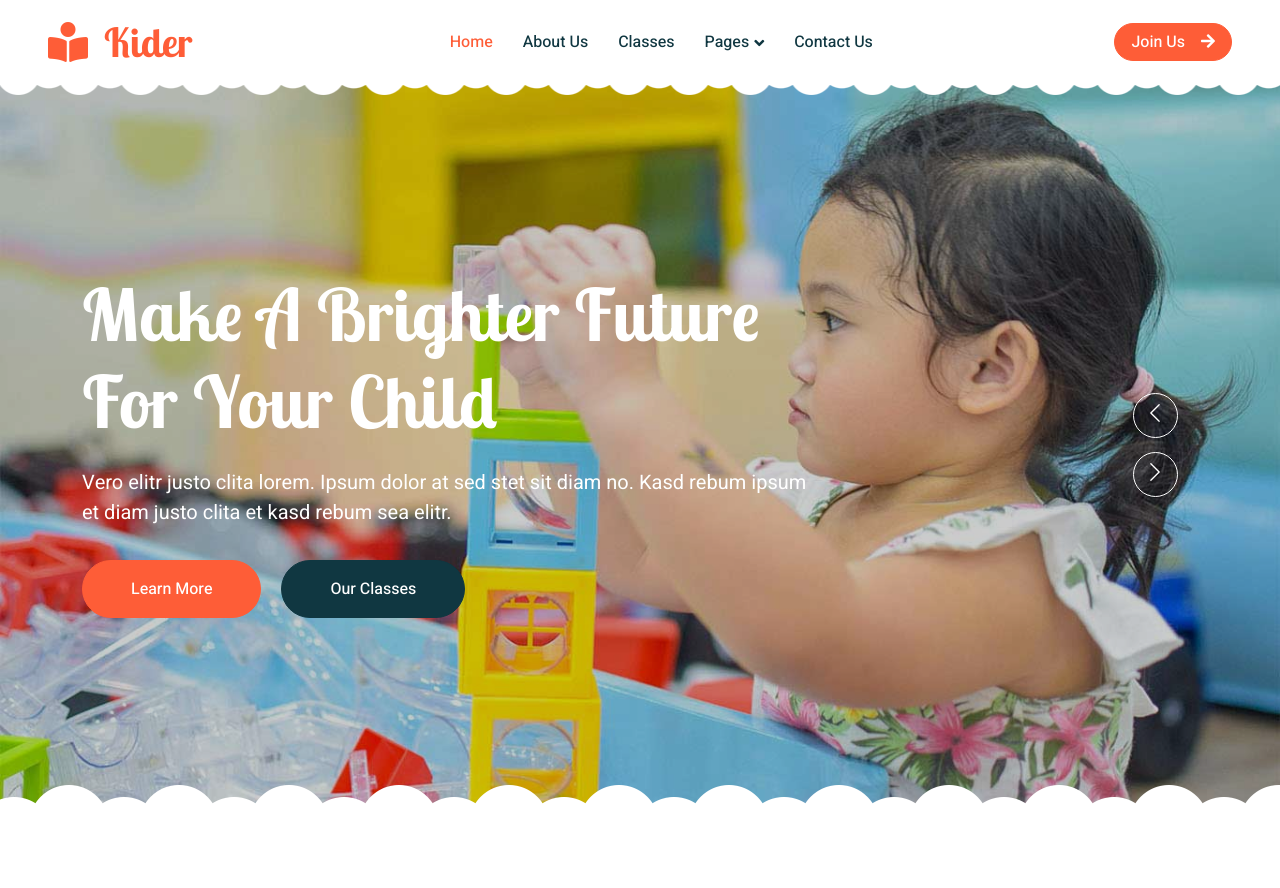
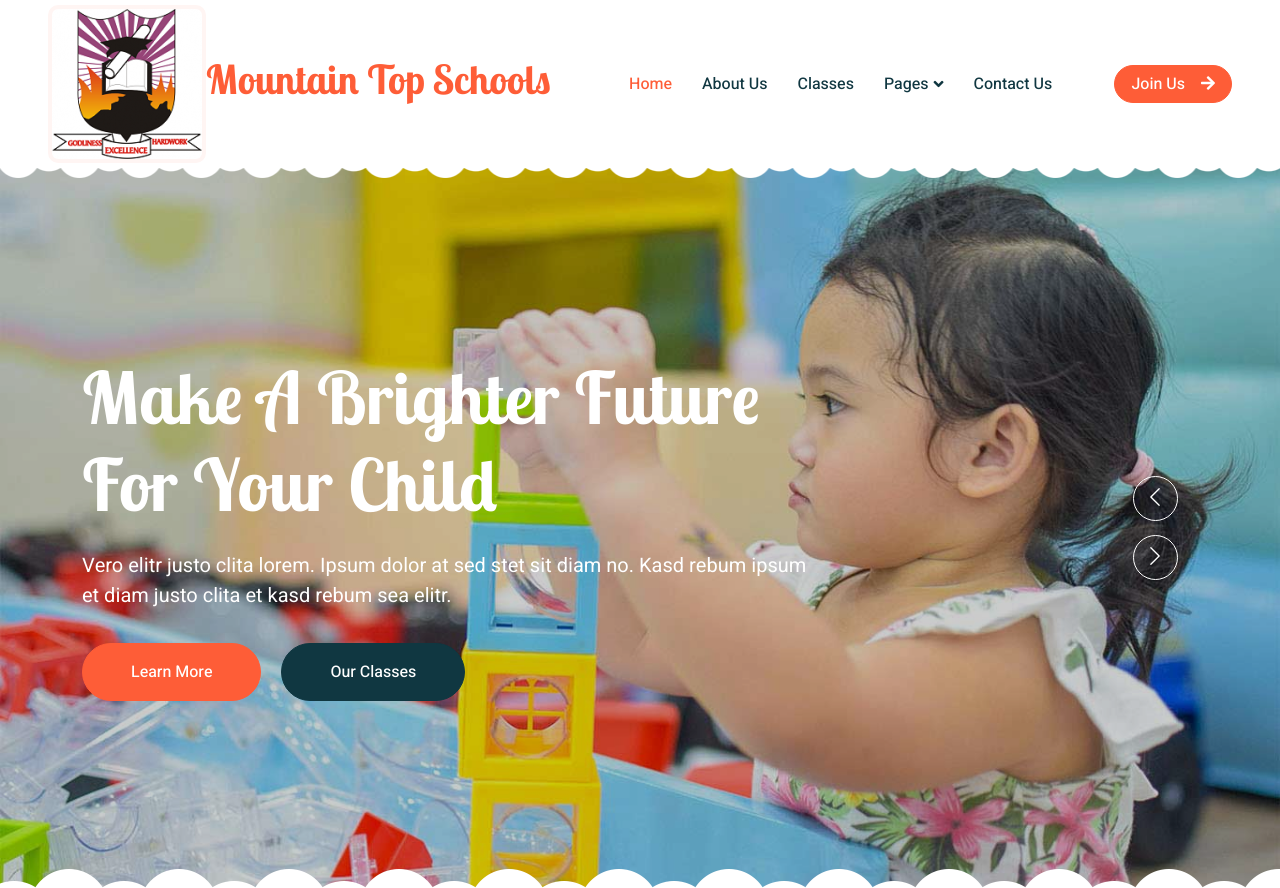
Before and after one commit to leverpaytech/mountaintopsch, a plain HTML site: page index.html in a window 1280 px wide. Shown: the top 888 px of the page. Drawn offline with nearby package versions, Linux system fonts and the light colour scheme.

Commit message:
updated logo

```diff
--- a/index.html
+++ b/index.html
@@ -45,7 +45,7 @@
         <!-- Navbar Start -->
         <nav class="navbar navbar-expand-lg bg-white navbar-light sticky-top px-4 px-lg-5 py-lg-0">
             <a href="index.html" class="navbar-brand">
-                <h1 class="m-0 text-primary"><i class="fa fa-book-reader me-3"></i>Kider</h1>
+                <h1 class="m-0 text-primary"><img class="img-fluid rounded bg-light p-1" src="img/mtpa_school_logo.png" alt="">Mountain Top Schools</h1>
             </a>
             <button type="button" class="navbar-toggler" data-bs-toggle="collapse" data-bs-target="#navbarCollapse">
                 <span class="navbar-toggler-icon"></span>
```
